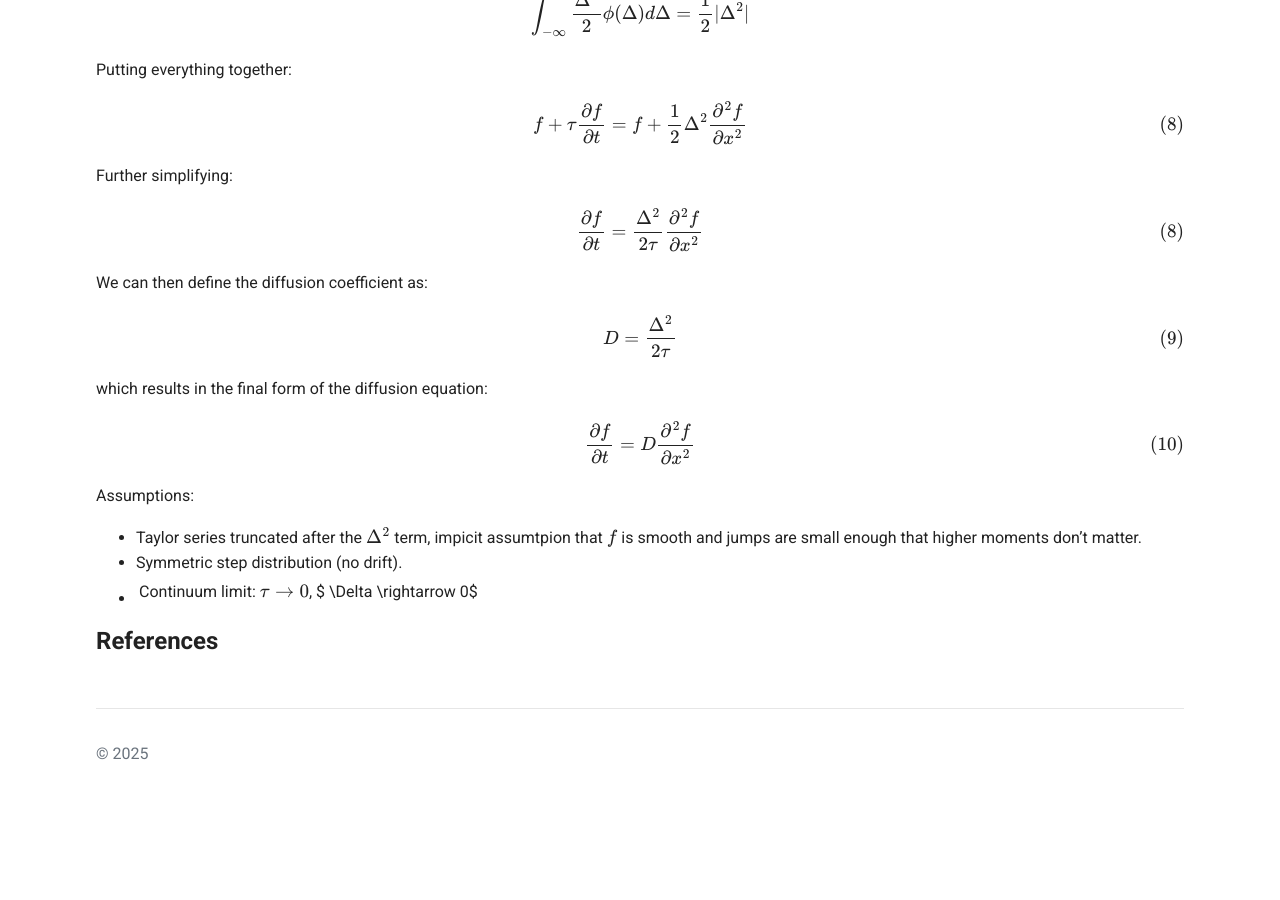
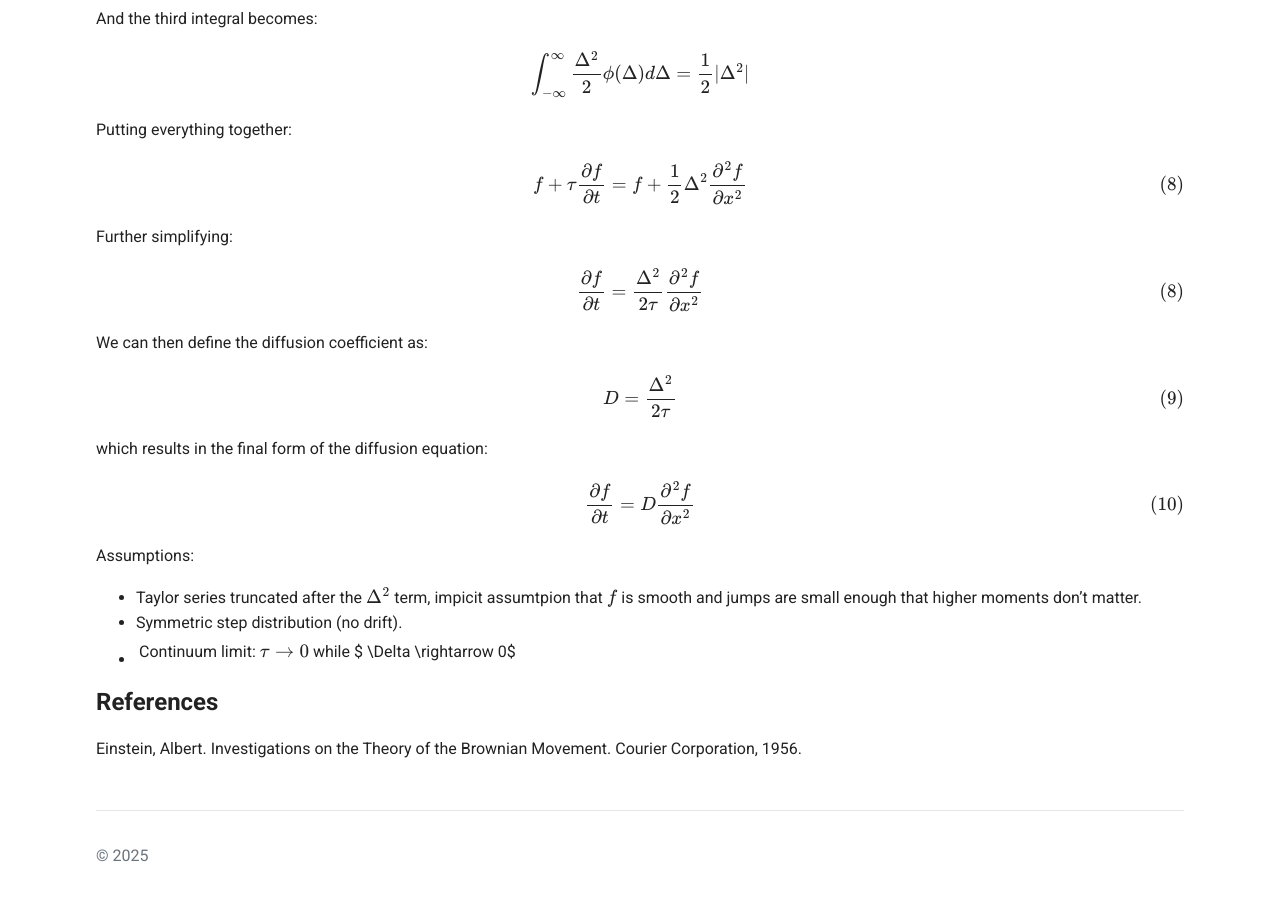
Before and after one commit to sockfeetresearch/blog, a Jekyll site: the page built from _posts/2025-06-01-brownian-diffusion-derivation.md, in a window 1280 px wide and 900 px high, scrolled down 2812 px. Built offline with Jekyll 4.4.1, drawn with Linux system fonts in a browser that asks for light colours; our own code applies the rules of GitHub Pages for plain Markdown files; a script that is not in the unit is left out; before the commit the page ends 3611 px from its top, so only the background shows below that.

Commit message:
added ref

```diff
--- a/_posts/2025-06-01-brownian-diffusion-derivation.md
+++ b/_posts/2025-06-01-brownian-diffusion-derivation.md
@@ -68,7 +68,9 @@ $$
 The left-hand-side of the above equation can written as
 
 $$
-f\left(x, t+\tau\right) = f\left(x,t\right) + \tau \frac{\partial f}{\partial t}$$
+f\left(x, t+\tau\right) = f\left(x,t\right) + \tau \frac{\partial f}{\partial t}
+$$
+
 The right-hand-side function within the integral can be expanded using a Taylor series
 
 $$
@@ -131,8 +133,10 @@ $$
 Assumptions:
 - Taylor series truncated after the $\Delta^2$ term, impicit assumtpion that $f$ is smooth and jumps are small enough that higher moments don't matter.
 - Symmetric step distribution (no drift).
-- Continuum limit: $\tau \rightarrow 0$, $|\Delta| \rightarrow 0$
+- Continuum limit: $\tau \rightarrow 0$ while $|\Delta| \rightarrow 0$
 
 
 
 ## References
+
+Einstein, Albert. Investigations on the Theory of the Brownian Movement. Courier Corporation, 1956.
```
